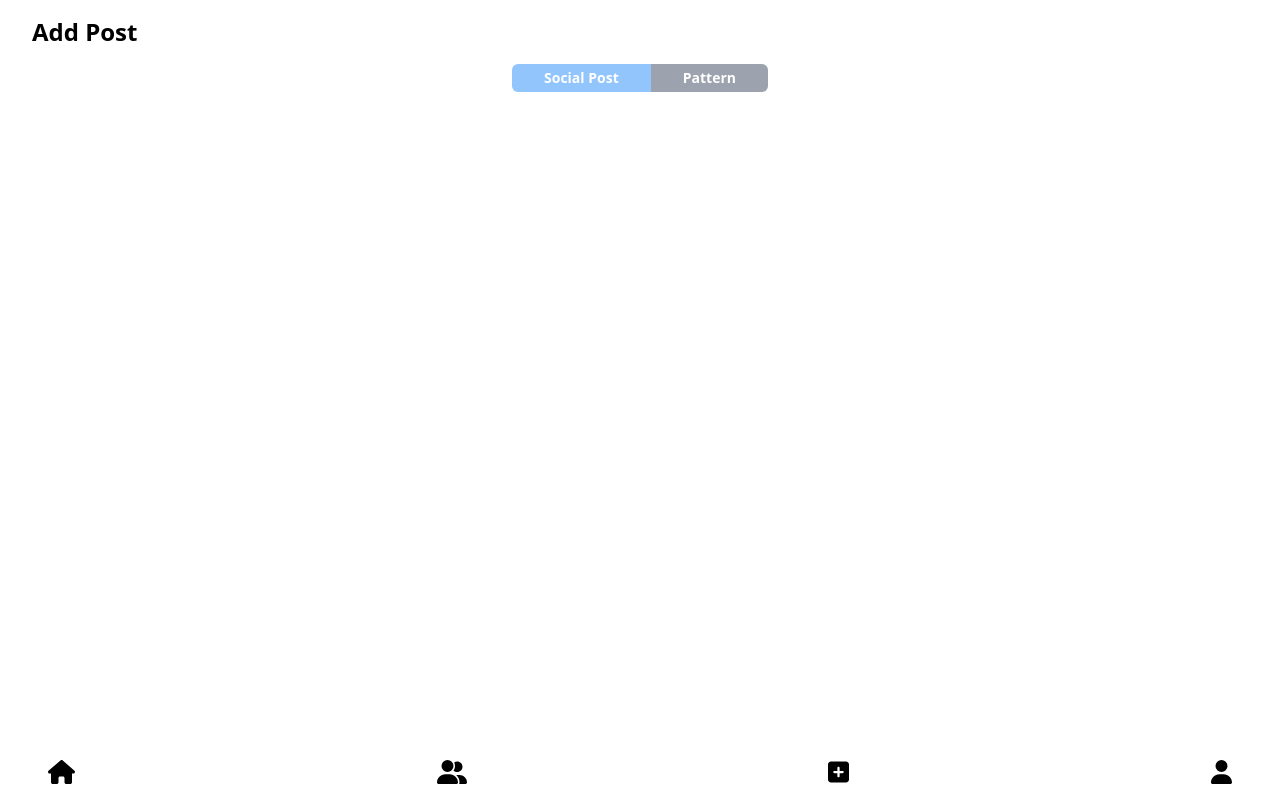
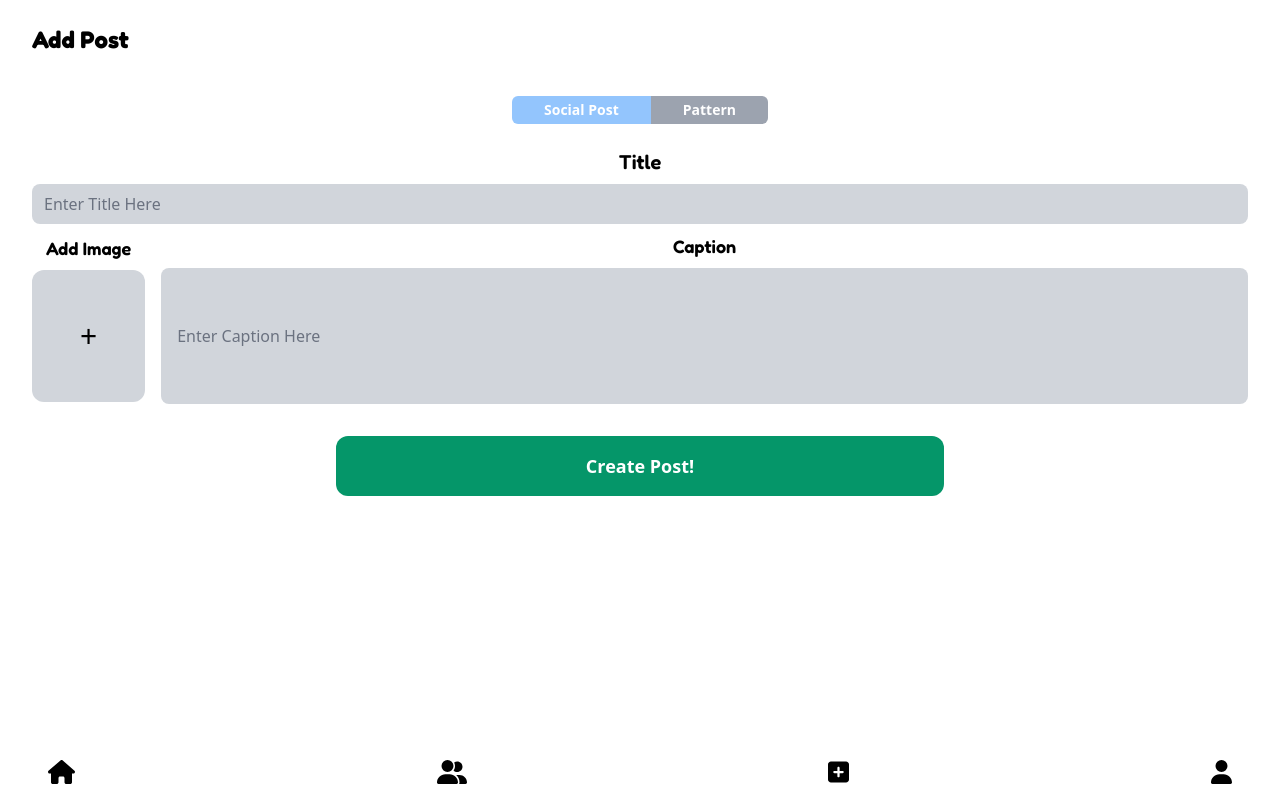
Before and after one commit to kyuhochoilee/croshare, a React (Create React App) app: page /addpost in a window 1280 px wide. Built offline with nearby package versions, Linux system fonts and the light colour scheme.

Commit message:
add post screen

```diff
--- a/src/components/AddPost.js
+++ b/src/components/AddPost.js
@@ -1,6 +1,10 @@
 import React from 'react';
 import Navigation from "./Navigation";
 import { useState } from "react";
+import { Link } from "react-router-dom";
+import { FontAwesomeIcon } from "@fortawesome/react-fontawesome";
+import { faCaretDown } from "@fortawesome/free-solid-svg-icons";
+
 
 const AddPost = () => {
 
@@ -9,9 +13,9 @@ const AddPost = () => {
     return (
         <>
             <div className="fixed inset-x-8 top-0 bg-white">
-                <p className="text-2xl font-bold pt-4 pb-3">Add Post</p>
+                <p className="text-2xl font-bold pt-6 pb-3 font-fredoka">Add Post</p>
             </div>
-            <div className='flex flex-col items-center py-16'>
+            <div className='flex flex-col items-center pt-24'>
                 <div onClick={() => setPosts(!isPost)}>
                     {isPost ? (
                         <div className="flex flex-row w-2/3 justify-between items-center">
@@ -34,19 +38,72 @@ const AddPost = () => {
                     )}
                 </div>
                 {isPost ? (
-                    // <div>
-                    //     Social Post Making
-
-                    //     Image, Title, Caption, User, Date/Time
-                    // </div>
-                    <div>
-
+                    <div className='flex flex-col px-8 w-full'>
+                        <div className='flex flex-col items-center '>
+                            <p className='pt-6 pb-2 text-xl font-semibold font-fredoka'>Title</p>
+                            <div className='py-2 px-3 w-full text-gray-500 rounded-lg bg-gray-300'>Enter Title Here</div>
+                        </div>
+                        <div className='flex flex-row justify-between items-center'>
+                            <div className='flex flex-col items-center pr-4'>
+                                <p className='text-lg font-semibold py-2 font-fredoka'>Add Image</p>
+                                <p className='p-12 rounded-xl text-3xl bg-gray-300'>+</p>
+                            </div>
+                            <div className='flex flex-col w-full items-center'>
+                                <p className='font-semibold text-lg py-2 font-fredoka'>Caption</p>
+                                <div className='w-full py-14 px-4 text-gray-500 rounded-lg bg-gray-300 text-base'>Enter Caption Here</div>
+                            </div>
+                        </div>
+                        <Link to={'/friendfeed'}>
+                            <div className='flex flex-col items-center mt-4'>
+                                <p className='mt-4 p-4 bg-emerald-600 text-center text-white font-semibold text-lg w-1/2 rounded-xl'>Create Post!</p>
+                            </div>
+                        </Link>
                     </div>
                 ) : (
-                    <div>
-                        Pattern Post Making
+                    <div className='flex flex-col px-8 w-full'>
+                        <div className='flex flex-col items-center '>
+                            <p className='pt-6 pb-2 text-xl font-semibold font-fredoka'>Title</p>
+                            <div className='py-2 px-3 w-full text-gray-500 rounded-lg bg-gray-300'>Enter Title Here</div>
+                        </div>
+                        <div className='flex flex-row justify-between items-center'>
+                            <div className='flex flex-col items-center pr-4'>
+                                <p className='text-lg font-semibold py-2 font-fredoka'>Add Image</p>
+                                <p className='p-12 rounded-xl text-3xl bg-gray-300'>+</p>
+                            </div>
+                            <div className='flex flex-col w-full items-center'>
+                                <p className='font-semibold text-lg py-2 font-fredoka'>Description</p>
+                                <div className='w-full py-14 px-4 text-gray-500 rounded-lg bg-gray-300 text-base'>Enter Description Here</div>
+                            </div>
+                        </div>
+                        <div className='flex flex-row justify-between pt-4'>
+                            <div className='flex flex-col items-center w-44'>
+                                <p className='pb-2 text-lg font-semibold font-fredoka'>Diffuculty</p>
+                                <div className='py-2 px-3 w-full flex flex-row justify-between items-center rounded-lg bg-gray-300'>
+                                    <p className='text-gray-500'>Choose Difficulty</p>
+                                    <FontAwesomeIcon icon={faCaretDown} className='text-gray-500' />
+                                </div>
+                            </div>
+                            <div className='flex flex-col items-center w-44'>
+                                <p className='pb-2 text-lg font-semibold font-fredoka'>Stitches</p>
+                                <div className='py-2 px-3 w-full flex flex-row justify-between items-center rounded-lg bg-gray-300'>
+                                    <p className='text-gray-500'>Choose Stitches</p>
+                                    <FontAwesomeIcon icon={faCaretDown} className='text-gray-500' />
+                                </div>
+                            </div>
+                        </div>
+                        <div className='flex flex-col items-center w-full mt-4'>
+                                <p className='pb-2 text-lg font-semibold font-fredoka'>Colors</p>
+                                <div className='py-2 px-3 w-full flex flex-row justify-between items-center rounded-lg bg-gray-300'>
+                                    <p className='text-gray-500'>Choose Colors</p>
+                                    <FontAwesomeIcon icon={faCaretDown} className='text-gray-500' />
+                                </div>
+                        </div>
 
-                        Image,  Time, Difficulty, Stitches, Colors
+                        <Link to={'/'}>
+                            <div className='flex flex-col items-center mt-4'>
+                                <p className='mt-4 p-4 bg-emerald-600 text-center text-white font-semibold text-lg w-1/2 rounded-xl'>Create Pattern!</p>
+                            </div>
+                        </Link>
                     </div>
                 )}
             </div>
--- a/src/components/account/Account.js
+++ b/src/components/account/Account.js
@@ -2,7 +2,6 @@ import React from "react";
 import Navigation from "../Navigation";
 import { useState } from "react";
 import { FontAwesomeIcon } from "@fortawesome/react-fontawesome";
-import { Link } from "react-router-dom";
 import AccountPosts from "./AccountPosts";
 import AccountPatterns from "./AccountPatterns";
 import { faEtsy, faYoutube } from "@fortawesome/free-brands-svg-icons";
```
